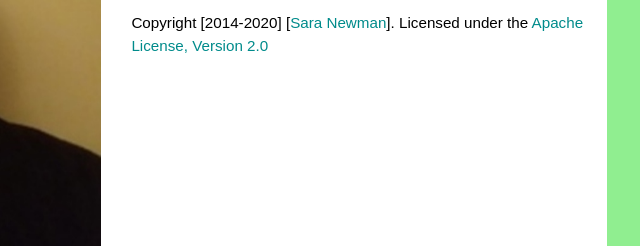
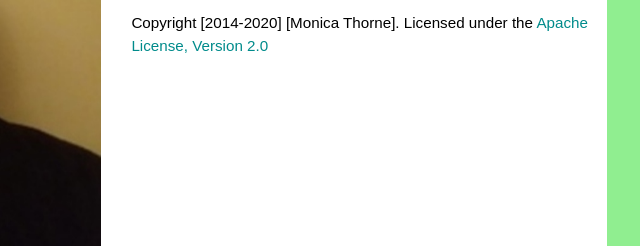
Before and after one commit to mthornez/portal, a plain HTML site: page index.html in a window 1280 px wide. Shown: the part 521-767 px from the top of the page, 539-1179 px from the left. Drawn offline with Linux system fonts and the light colour scheme.

Commit message:
Adding new fonts and changes to copyright

```diff
--- a/css/portal.css
+++ b/css/portal.css
@@ -4,7 +4,7 @@
 
 html {
     background-color: lightgreen;
-    font-family: 'Muli', sans-serif;
+    font-family: 'Titillium Web', sans-serif;
     font-size: 0.95em;
     line-height: 1.5em;
 }
--- a/index.html
+++ b/index.html
@@ -14,7 +14,7 @@
      <h1>Monica Thorne IT121 Portal Page</h1>
         <nav class="topnav" id="myTopnav">
             <a href="index.html" class="active">Home</a>
-            <a href="/time-of-day/index.html" target="_blank">Time Of Day</a>
+            <a href="https://mthornez.github.io/time-of-day/" target="_blank">Time Of Day</a>
             <a href="https://mthornez.github.io/daily-grind/" target="_blank">Daily Grind</a>
             <a href="https://mthornez.github.io/dom-play/" target="_blank">DOM Play</a>
             <a href="https://github.com/mthornez" target="_blank">GitHub</a>
@@ -44,7 +44,7 @@
 
        <p>Monica is a Washington State residents and has lived there for most of her life. She enjoys reading, puzzle-solving, and hanging out with her family and friends. </p>
 
-       <p>Copyright [2014-2020] [<a href="http://newmanix.com/sara.php">Sara Newman</a>]. Licensed under the <a href="https://www.apache.org/licenses/LICENSE-2.0" target="_blank">Apache License, Version 2.0</a>
+       <p>Copyright [2014-2020] [Monica Thorne]. Licensed under the <a href="https://www.apache.org/licenses/LICENSE-2.0" target="_blank">Apache License, Version 2.0</a>
         </p>
 
      <footer>
```
